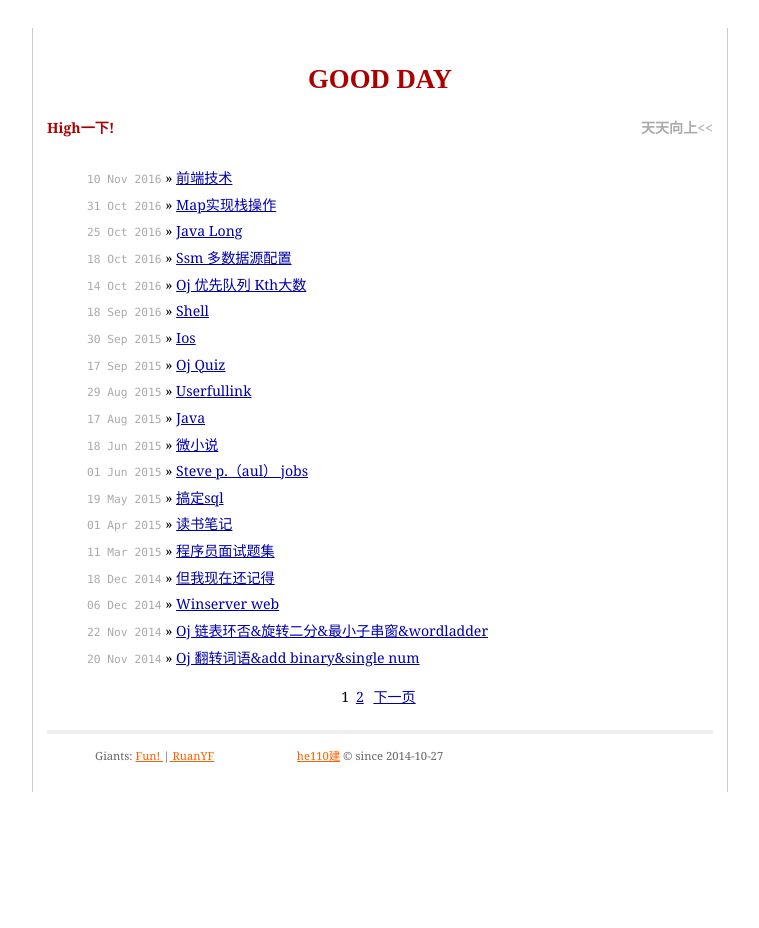
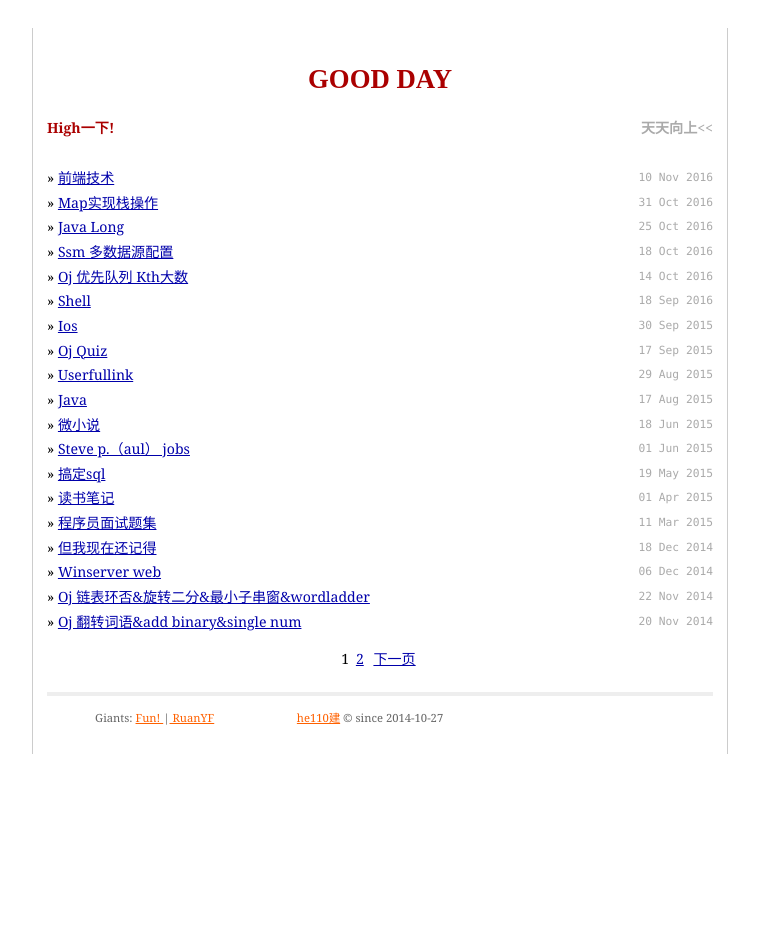
Before and after one commit to he110jian/he110jian.github.io, a Jekyll site: the page built from index.html, in a window 1280 px wide. Shown: the whole page, without its empty margins (260-1019 px from the left). Built offline with Jekyll 4.4.1, drawn with Linux system fonts in a browser that asks for light colours; the list of posts is cut into pages by our own code; comment, search, counter and statistics services are not loaded.

Commit message:
Revert "2016年12月26日15:08:56"
This reverts commit e00c1abf6f28f343f304be862948416340683cee.

```diff
--- a/css/screen.css
+++ b/css/screen.css
@@ -5,6 +5,10 @@
 /*****************************************************************************/
 
 /* Global Reset */
+
+* {
+  padding: 0;
+}
 
 html, body {
   height: 100%;
@@ -73,6 +77,7 @@ ul.posts {
     color: #aaa;
     font-family: Monaco, "Courier New", monospace;
     font-size: 80%;
+	float:right;
   }
 
 /*****************************************************************************/
```
